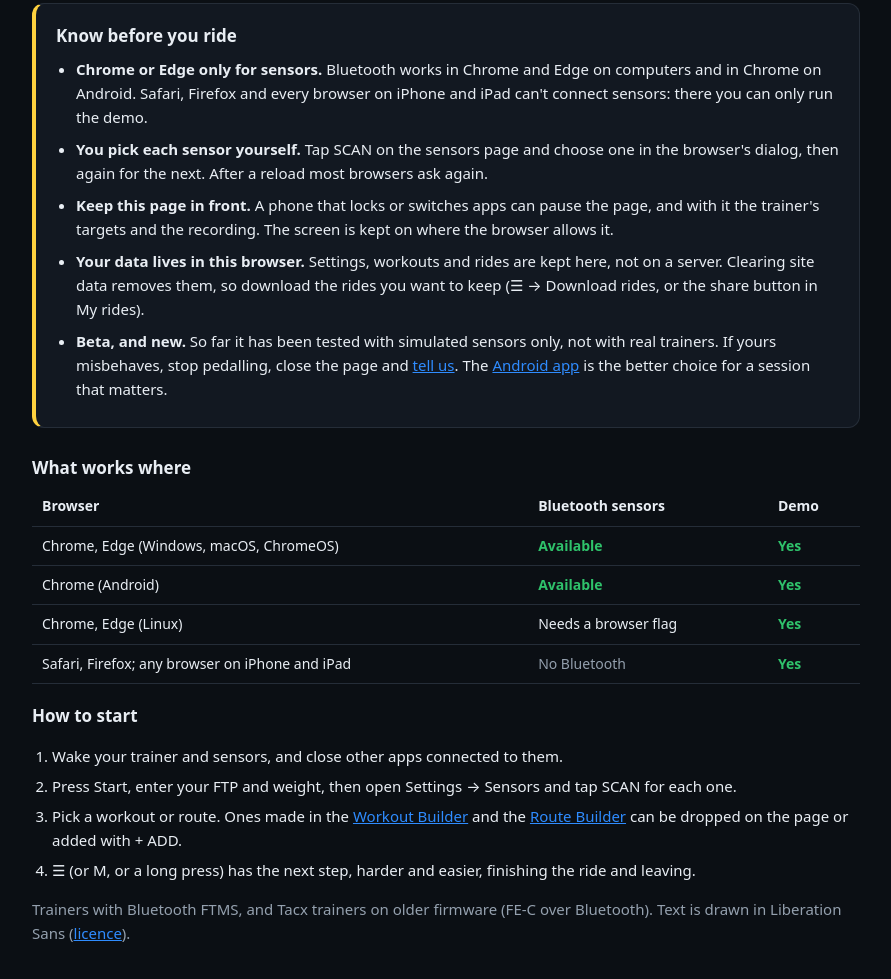
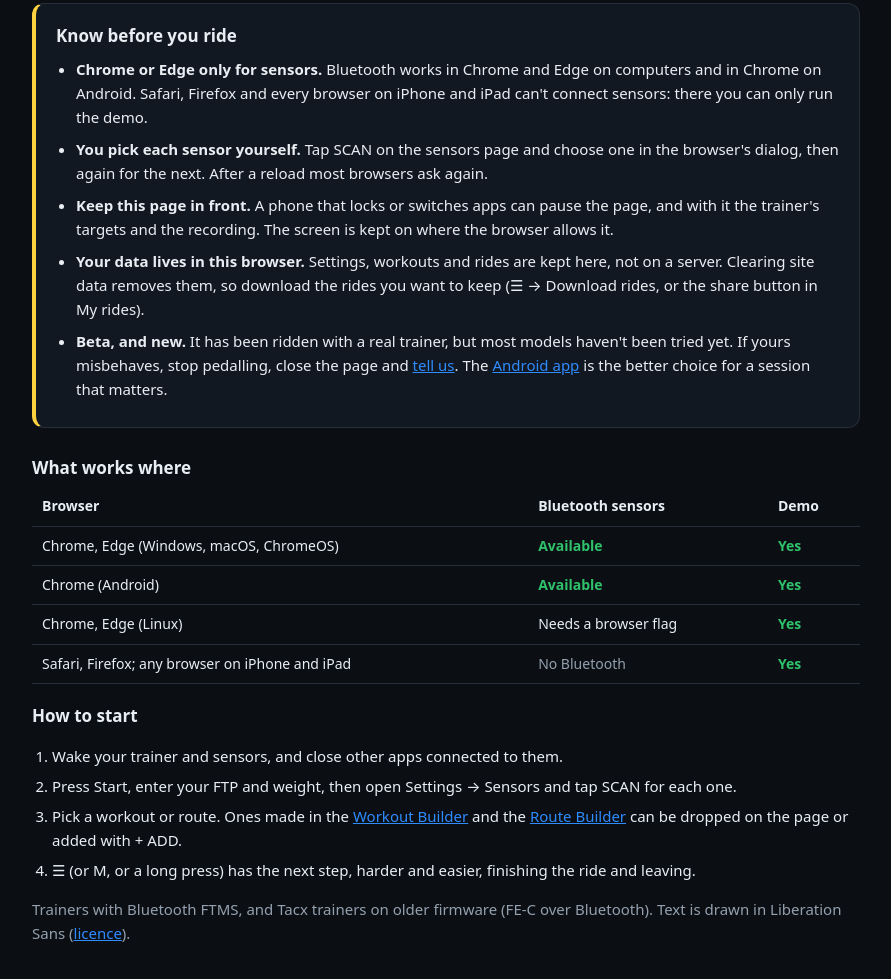
Before and after one commit to r2b89/gradient, a plain HTML site: page ride.html in a window 1280 px wide. Shown: the part 574-1553 px from the top of the page, without its empty margins (194-1085 px from the left). Drawn offline with Linux system fonts and the light colour scheme.

Commit message:
Ride in the browser: ridden with a real trainer
Co-Authored-By: Claude Opus 5.5 <noreply@anthropic.com>

```diff
--- a/ride.html
+++ b/ride.html
@@ -132,7 +132,7 @@
         <li><b>Your data lives in this browser.</b> Settings, workouts and rides are kept here, not on a server. Clearing
           site data removes them, so download the rides you want to keep (☰ → Download rides, or the share button in My
           rides).</li>
-        <li><b>Beta, and new.</b> So far it has been tested with simulated sensors only, not with real trainers. If yours
+        <li><b>Beta, and new.</b> It has been ridden with a real trainer, but most models haven't been tried yet. If yours
           misbehaves, stop pedalling, close the page and <a href="feedback.html">tell us</a>. The
           <a href="./">Android app</a> is the better choice for a session that matters.</li>
       </ul>
```
Also changed, not shown: 1 other file.
